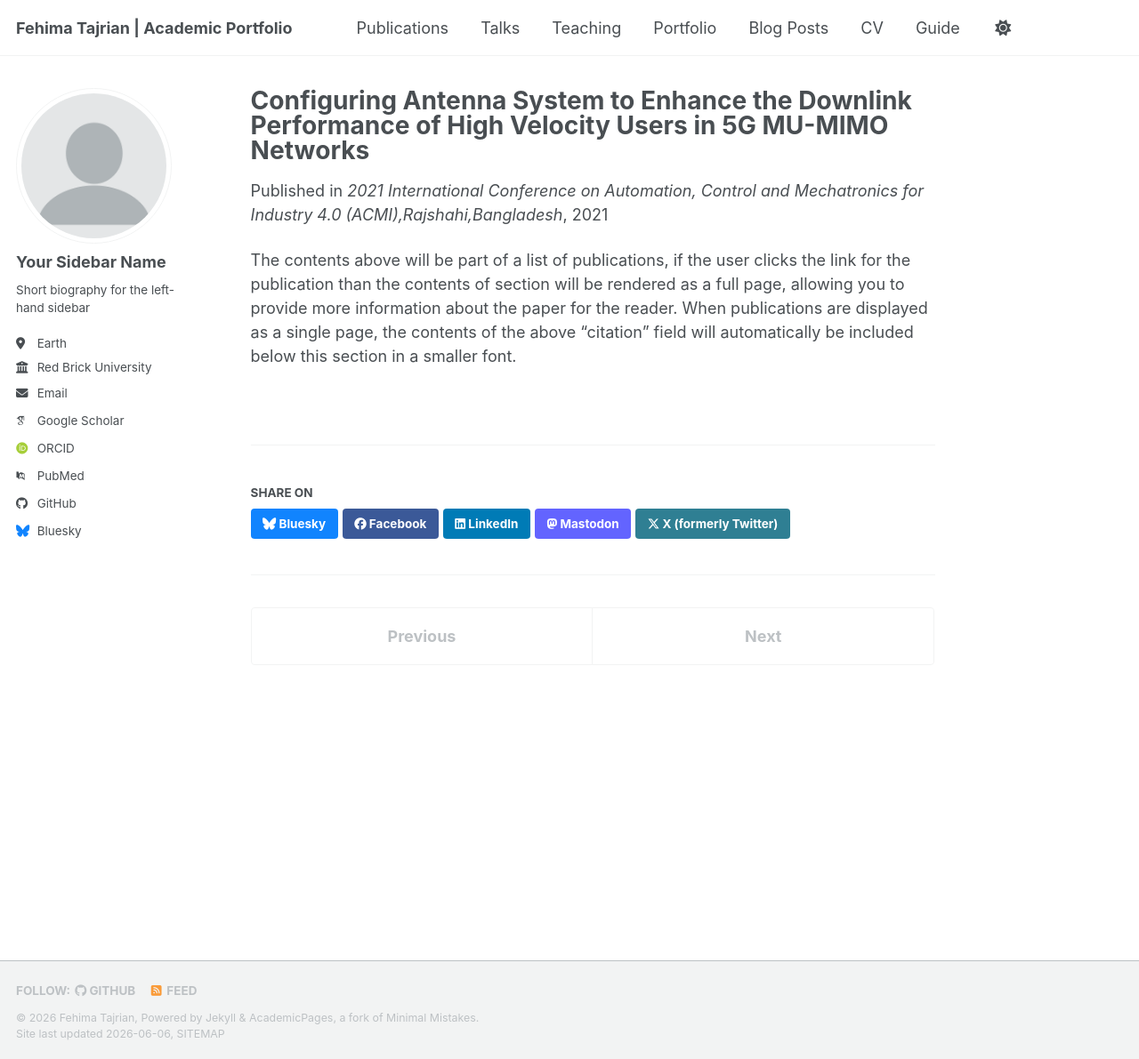
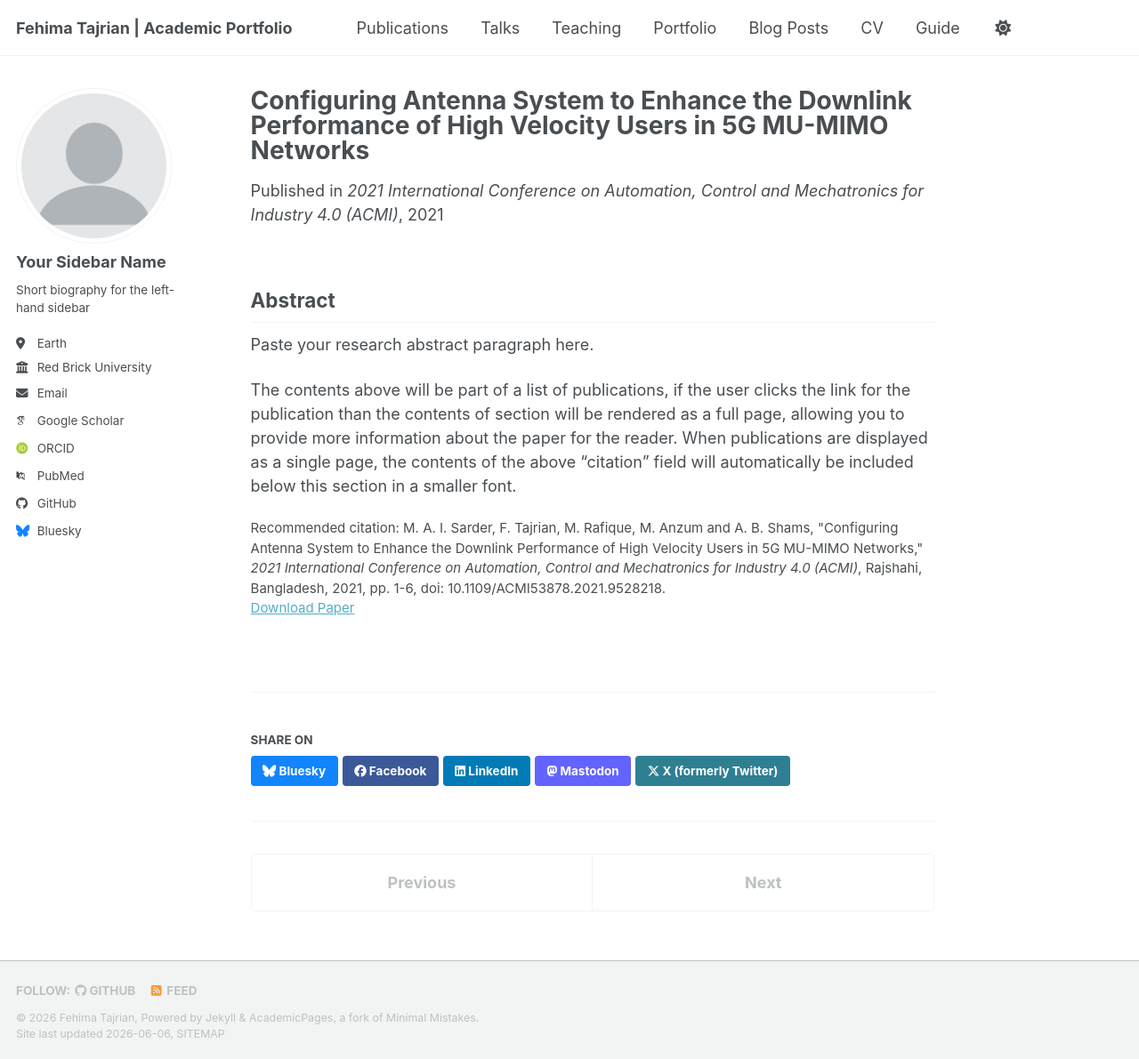
Before and after one commit to fehimatajrian/fehimatajrian.github.io, a Jekyll site: the page built from _publications/2021-configuring-antenna-5g-mu-mimo.md, in a window 1280 px wide and 1191 px high. Shown: the whole window at 89% size. Built offline with Jekyll 4.4.1, drawn with Linux system fonts in a browser that asks for light colours; some web fonts are replaced; a script bundle is joined from its source files by our own code; library files that are not in the unit come from our copies.

Commit message:
Refine publication details for 2021 conference paper
Updated venue and citation formatting in the publication entry. Added an abstract section for the paper.

```diff
--- a/_publications/2021-configuring-antenna-5g-mu-mimo.md
+++ b/_publications/2021-configuring-antenna-5g-mu-mimo.md
@@ -1,14 +1,15 @@
 ---
 title: "Configuring Antenna System to Enhance the Downlink Performance of High Velocity Users in 5G MU-MIMO Networks"
 collection: publications
-category: conferences
 permalink: /publication/2021-configuring-antenna-5g-mu-mimo
-excerpt: 'This paper is about fixing template issue #693.'
 date: 2021-07-08
-venue: '2021 International Conference on Automation, Control and Mechatronics for Industry 4.0 (ACMI),Rajshahi,Bangladesh'
+venue: '2021 International Conference on Automation, Control and Mechatronics for Industry 4.0 (ACMI)'
 paperurl: 'https://doi.org/10.1109/ACMI53878.2021.9528218'
-citation:"M. A. I. Sarder, F. Tajrian, M. Rafique, M. Anzum and A. B. Shams, \"Configuring Antenna System to Enhance the Downlink Performance of High Velocity Users in 5G MU-MIMO Networks,\" <i>2021 International Conference on Automation, Control and Mechatronics for Industry 4.0 (ACMI)</i>, Rajshahi, Bangladesh, 2021, pp. 1-6, doi: 10.1109/ACMI53878.2021.9528218."
+citation: 'M. A. I. Sarder, F. Tajrian, M. Rafique, M. Anzum and A. B. Shams, &quot;Configuring Antenna System to Enhance the Downlink Performance of High Velocity Users in 5G MU-MIMO Networks,&quot; <i>2021 International Conference on Automation, Control and Mechatronics for Industry 4.0 (ACMI)</i>, Rajshahi, Bangladesh, 2021, pp. 1-6, doi: 10.1109/ACMI53878.2021.9528218.'
 
 ---
 
+## Abstract
+Paste your research abstract paragraph here.
+
 The contents above will be part of a list of publications, if the user clicks the link for the publication than the contents of section will be rendered as a full page, allowing you to provide more information about the paper for the reader. When publications are displayed as a single page, the contents of the above "citation" field will automatically be included below this section in a smaller font.
```
